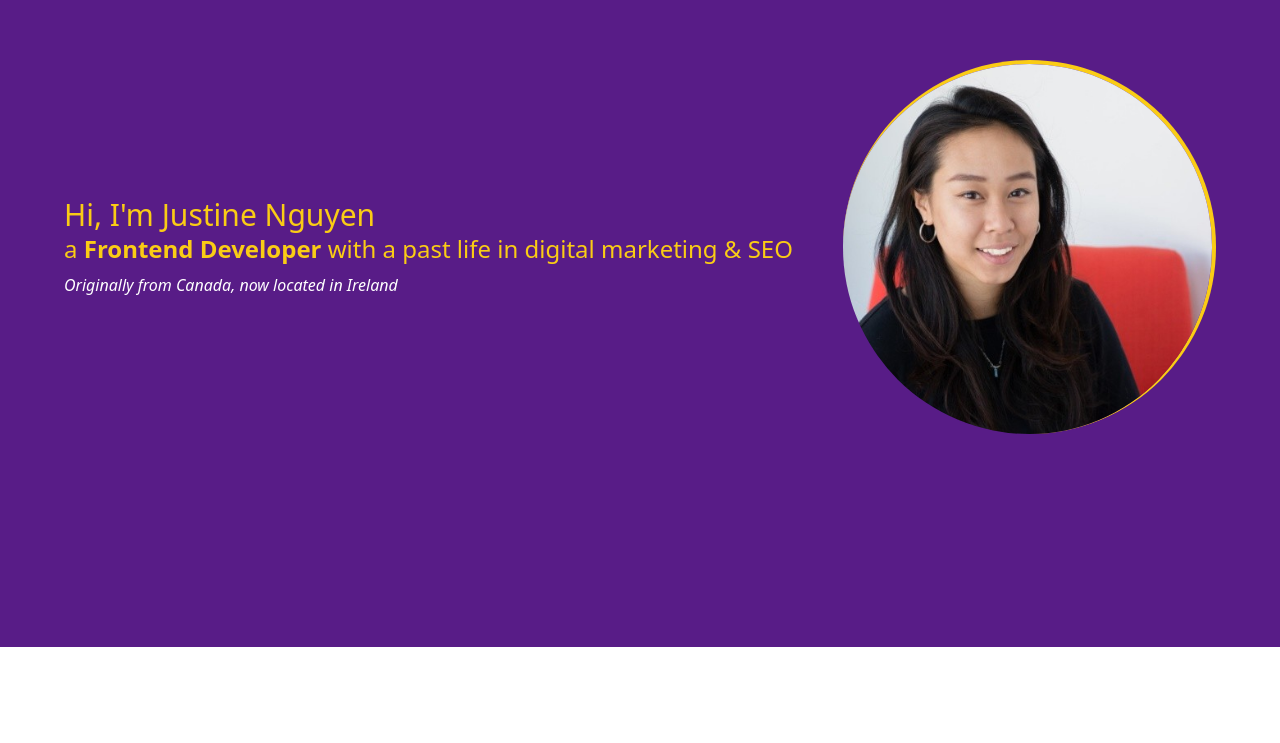
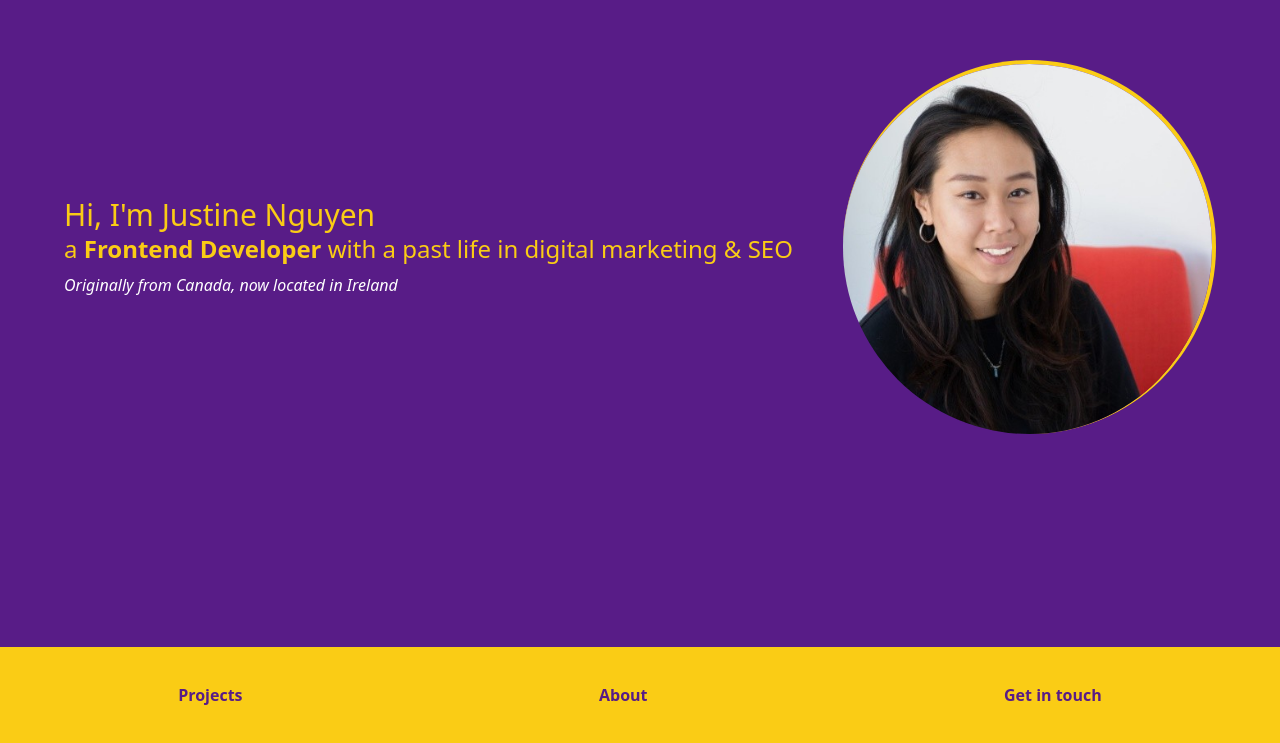
Before and after one commit to nguyenasaurus/portfolio-2023, a React (Create React App) app: page / in a window 1280 px wide. Shown: the part 153-896 px from the top of the page. Built offline with nearby package versions, Linux system fonts and the light colour scheme.

Commit message:
feat: add nav styling with dummy text

```diff
--- a/src/components/Nav.jsx
+++ b/src/components/Nav.jsx
@@ -1,8 +1,12 @@
 
 function Nav() {
   return (
-    <nav className="w-full h-24">
-
+    <nav className="w-full bg-yellow-400">
+      <ul className="h-24 flex justify-around items-center text-purple-900 font-extrabold">
+        <li className="hover:underline hover:cursor-pointer">Projects</li>
+        <li className="hover:underline hover:cursor-pointer">About</li>
+        <li className="hover:underline hover:cursor-pointer">Get in touch</li>
+      </ul>
     </nav>
   );
 }
```
